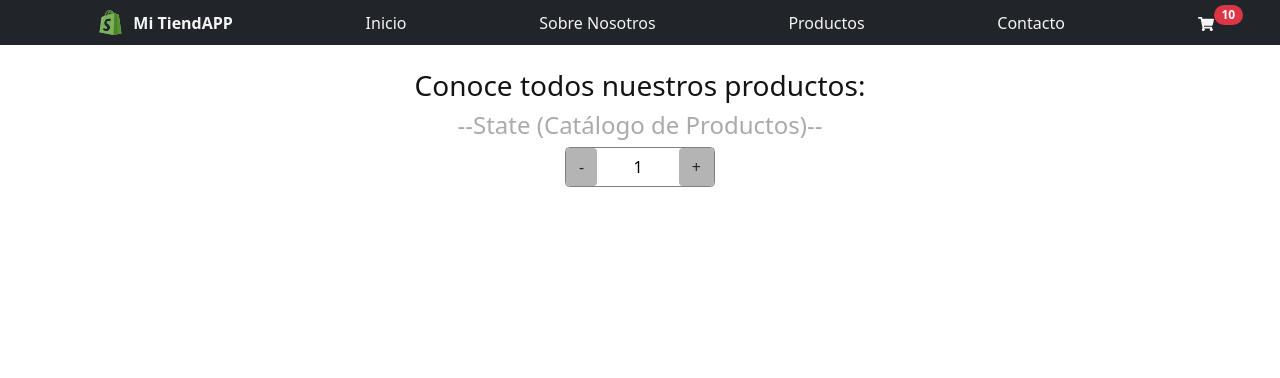
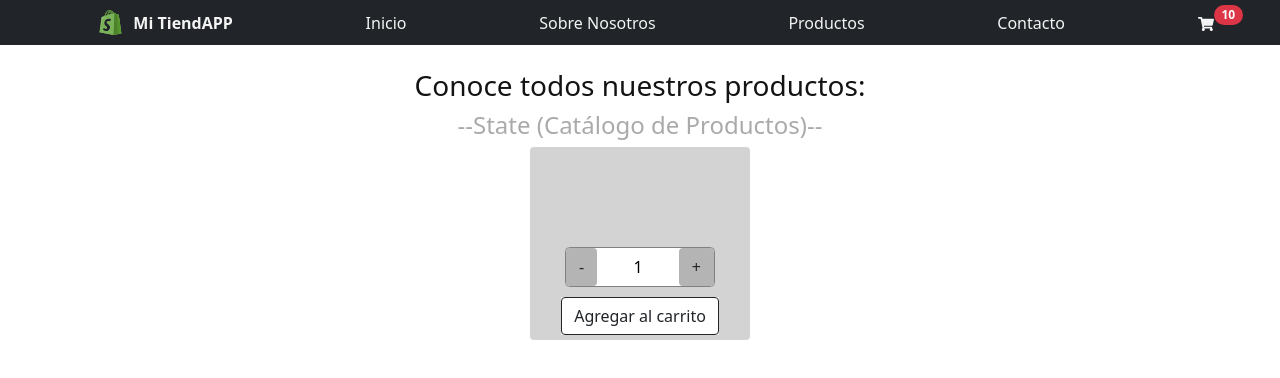
Before and after one commit to Andres-Developer/Desafios_React, a React (Create React App) app in the folder mitienda/: page / in a window 1280 px wide. Shown: the top 378 px of the page. Built offline with nearby package versions, Linux system fonts and the light colour scheme.

Commit message:
Agrego estilo card

```diff
--- a/mitienda/src/assets/css/ItemCount.css
+++ b/mitienda/src/assets/css/ItemCount.css
@@ -1,5 +1,17 @@
+div.cardCounter{
+  background-color: rgb(211, 211, 211);
+  width: 220px;
+  padding: 100px 10px 5px;
+  border-radius: 4px;
+  display: flex;
+  flex-direction: column;
+  justify-content: center;
+  align-items: center;
+
+}
 div.counter {
   color: black;
+  background-color: rgb(255, 255, 255);
   border: 1px solid gray;
   border-radius: 4.5px;
   width: 150px;
@@ -10,16 +22,9 @@ div.counter {
   align-items: center;
 }
 
-.buttonItem {
-  /* color: red; */
-
-  font-size: 15px;
-  font-weight: 700;
-  /* line-height: 12px; */
-
+div.showCount{
 
 }
-
 .buttonItem.minus{
     background-color: rgb(180, 180, 180);
 
@@ -29,3 +34,8 @@ div.counter {
     background-color: rgb(180, 180, 180);
 
 }
+
+.botonAgregar{
+  margin-top: 10px;
+  background-color: #fff;
+}
--- a/mitienda/src/components/Cart/ItemCount.js
+++ b/mitienda/src/components/Cart/ItemCount.js
@@ -14,10 +14,15 @@ const ItemCount = ({ stock, initial }) => {
     //Render
     return (
         <>
-            <div className="counter">
-                <button className="buttonItem minus btn" onClick={() => onMinus()}>-</button>
-                <div className="showCount">{count}</div>
-                <button className="buttonItem add btn" onClick={() => onAdd()}>+</button>
+            <div class="cardCounter">
+                <div className="counter">
+                    <button className="buttonItem minus btn" onClick={() => onMinus()}>-</button>
+                    <div className="showCount">{count}</div>
+                    <button className="buttonItem add btn" onClick={() => onAdd()}>+</button>
+                </div>
+                <div className="botonAgregar">
+                    <button type="" className="btn btn-outline-dark">Agregar al carrito</button>
+                </div>
             </div>
         </>
     );
```
